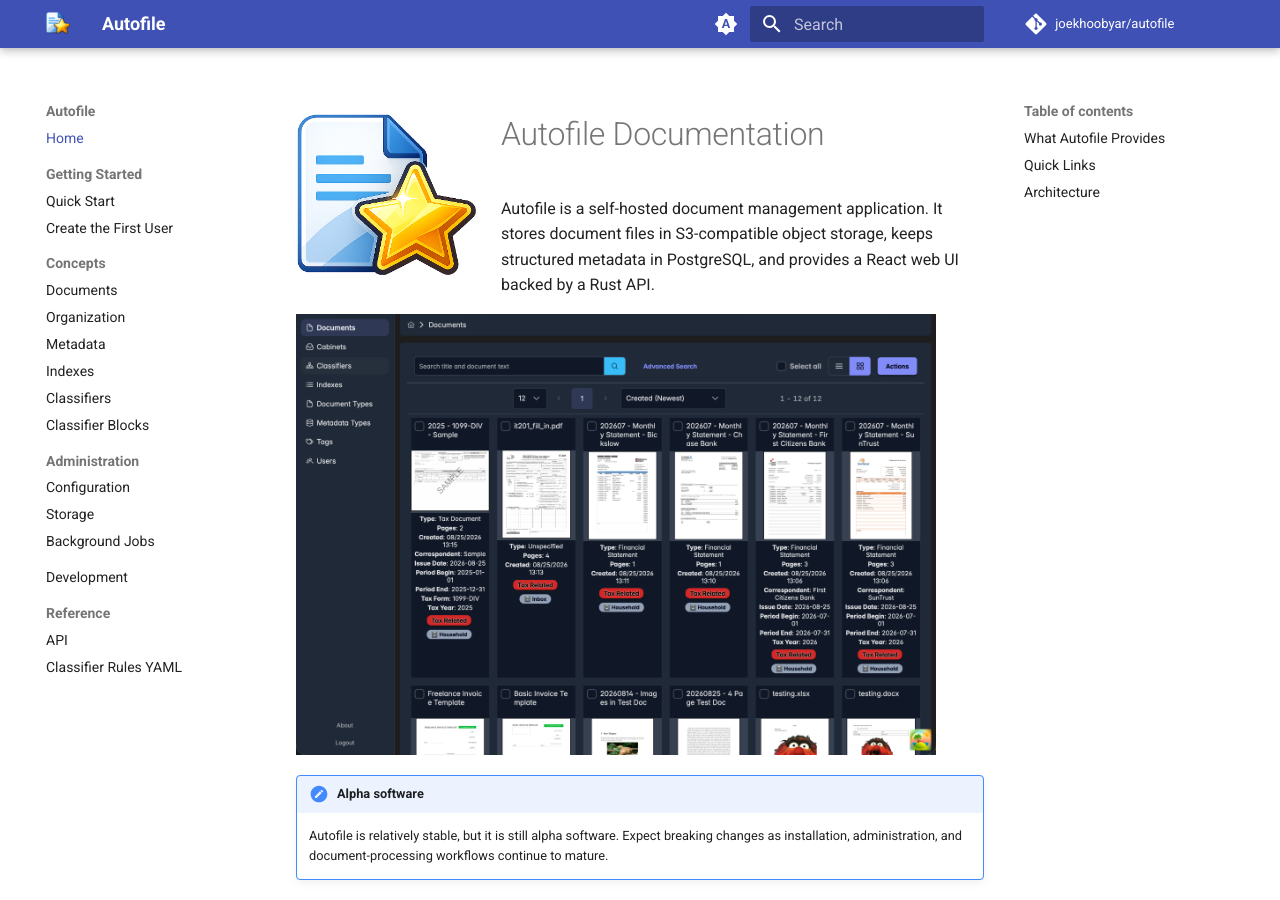
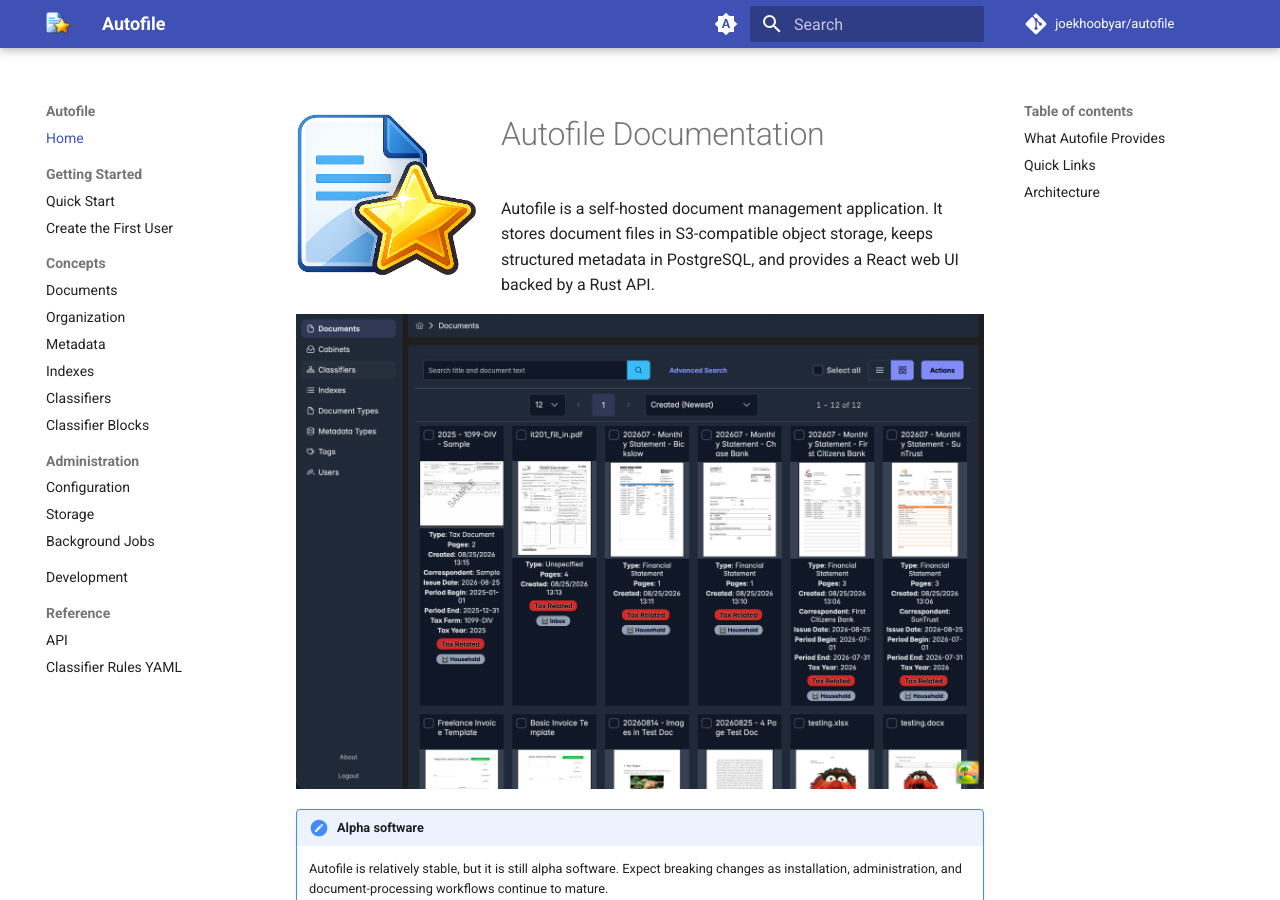
Before and after one commit to joekhoobyar/autofile, an MkDocs documentation site: the page built from docs/index.md, in a window 1280 px wide and 900 px high. Built offline with MkDocs 1.6.1 and Material for MkDocs 9.7.7, drawn with Linux system fonts in a browser that asks for light colours; comment, search, counter and statistics services are not loaded.

Commit message:
docs: fix screenshot right margin

```diff
--- a/docs/index.md
+++ b/docs/index.md
@@ -4,7 +4,7 @@
 
 Autofile is a self-hosted document management application. It stores document files in S3-compatible object storage, keeps structured metadata in PostgreSQL, and provides a React web UI backed by a Rust API.
 
-![document grid basic](assets/document-grid-basic.png){ align=left width="640" style="margin: 0 1.25rem 1rem 0;" }
+![document grid basic](assets/document-grid-basic.png){ align=left width="100%" style="margin: 0 0 1rem 0;" }
 
 !!! note "Alpha software"
     Autofile is relatively stable, but it is still alpha software. Expect breaking changes as installation, administration, and document-processing workflows continue to mature.
```
